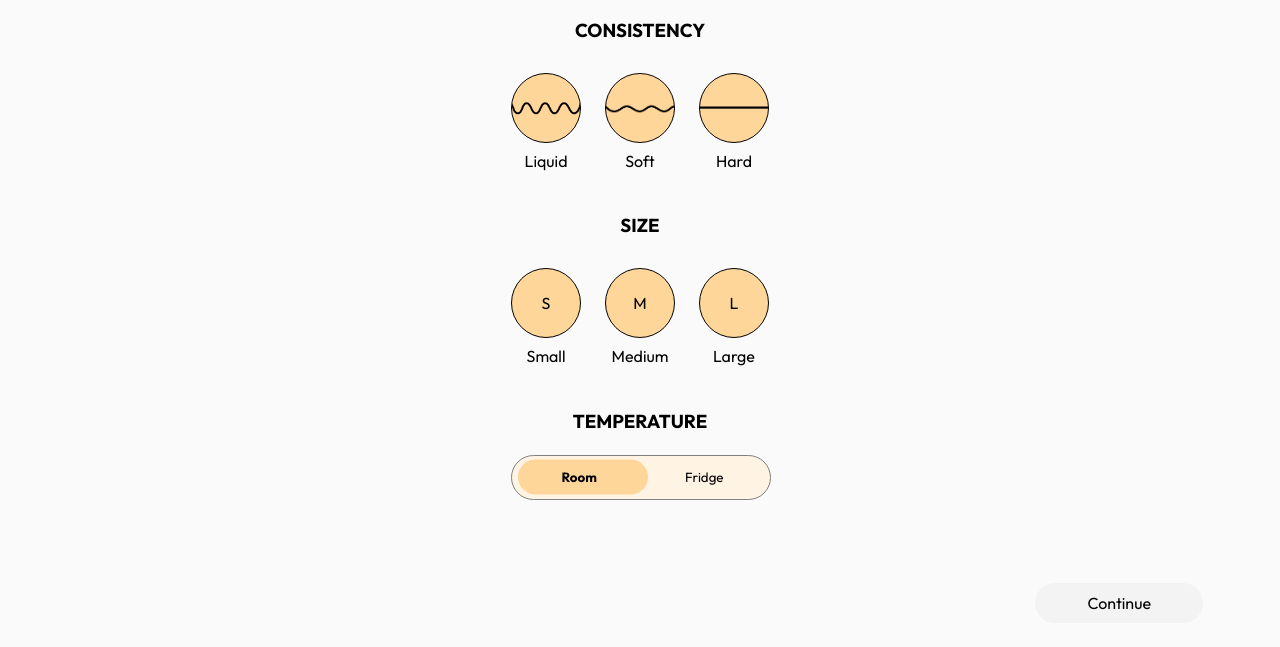
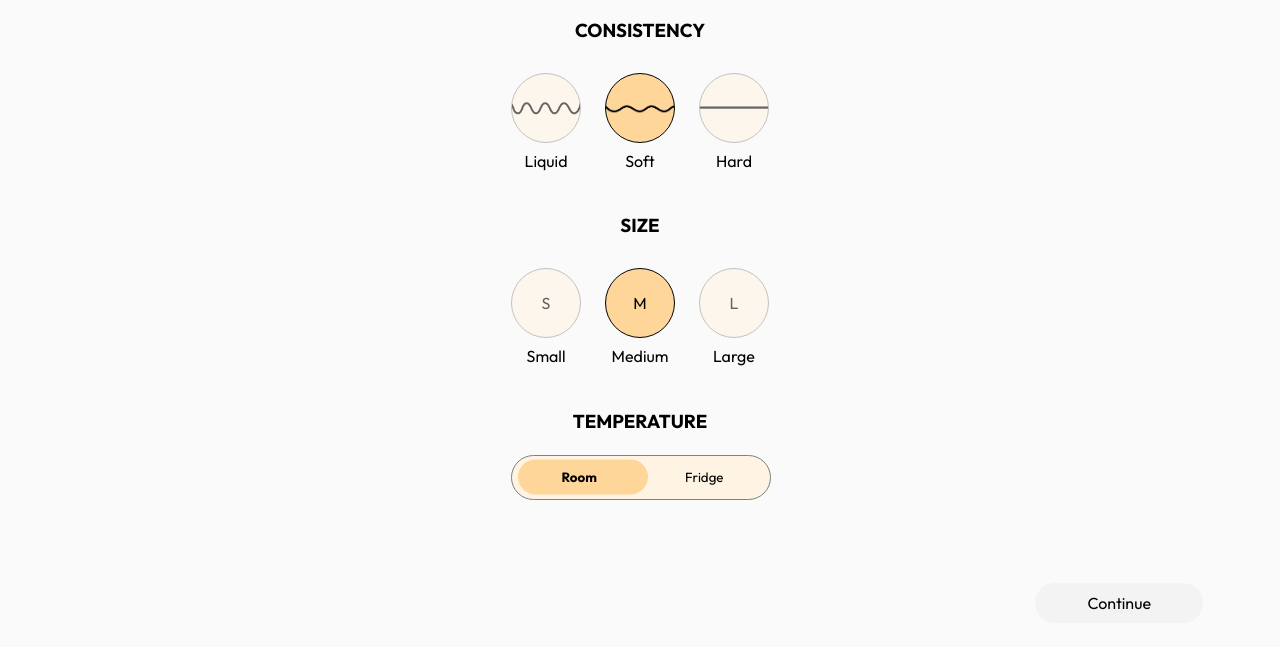
Before and after one commit to elinsauer1/case01, a plain HTML site: page index.html in a window 1280 px wide. Shown: the part 153-800 px from the top of the page. Drawn offline with nearby package versions, Linux system fonts and the light colour scheme.

Commit message:
Assigned soft and medium as pre-selected radio buttons

```diff
--- a/css/pick-egg.css
+++ b/css/pick-egg.css
@@ -40,6 +40,12 @@ section {
     background-color: #FFD699;
     border-radius: 50%;
     border: 1.5px solid black;
+}
+
+.input-container input:not(:checked)+.radio-button {
+    background-color: #FFF4E3;
+    border: 1.5px solid rgb(155, 155, 155);
+    opacity: 60%;
 }
 
 .input-container label {
--- a/js/pick-egg.js
+++ b/js/pick-egg.js
@@ -16,7 +16,7 @@ function pickYourEgg() {
                     <label for="liquid">Liquid</label>
                 </div>
                 <div class="input-container">
-                    <input id="soft" type="radio" name="radio-consistency">
+                    <input id="soft" type="radio" name="radio-consistency" checked="checked">
                     <div class="radio-button" data-consistency="soft">
                         <div id="soft-curve" class="curve-png"></div>
                     </div>
@@ -43,7 +43,7 @@ function pickYourEgg() {
                     <label for="small">Small</label>
                 </div>
                 <div class="input-container">
-                    <input id="medium" type="radio" name="radio-size">
+                    <input id="medium" type="radio" name="radio-size" checked="checked">
                     <div class="radio-button" data-size="medium">
                         <div>M</div>
                     </div>
@@ -83,7 +83,7 @@ function pickYourEgg() {
                 notChecked.forEach(button => {
                     button.style.backgroundColor = '#FFF4E3';
                     button.style.border = '1.5px solid rgb(155, 155, 155)';
-                    button.querySelector("div").style.opacity = "40%";
+                    button.querySelector("div").style.opacity = "60%";
                 })
 
                 const isChecked = document.querySelector(`.input-container input[name='${radioGroup}']:checked+.radio-button`);
@@ -104,8 +104,8 @@ function pickYourEgg() {
     const sizeRadios = document.querySelectorAll("input[name='radio-size']");
 
     // Initialize selected values
-    let selectedConsistency = "";
-    let selectedSize = "";
+    let selectedConsistency = "soft";
+    let selectedSize = "medium";
     let isTemperatureChecked = false;
 
     // Add event listeners to consistency and size radios
```
